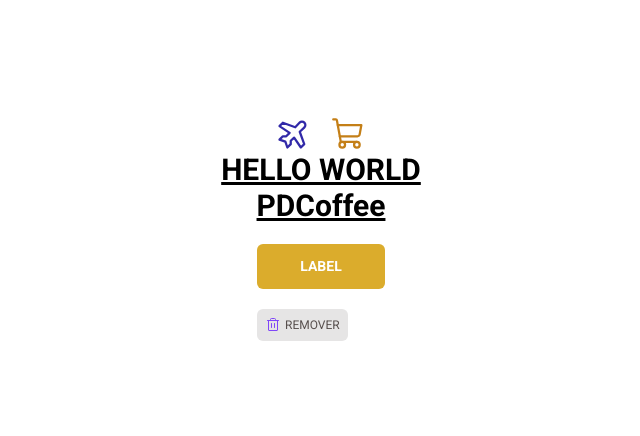
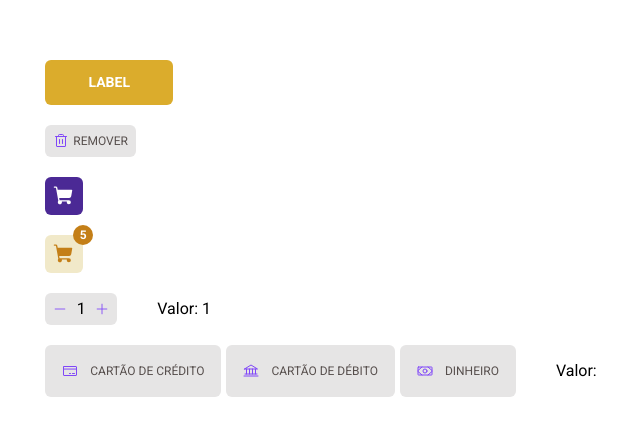
Before and after one commit to alex-britto/PDCoffe, a React (Vite) app: page / in a window 1280 px wide. Shown: the part 172-608 px from the top of the page, without its empty margins (319-959 px from the left). Built offline with nearby package versions, Linux system fonts and the light colour scheme.

Commit message:
feat: added NumberInput and SelectInput components

```diff
--- a/src/App.tsx
+++ b/src/App.tsx
@@ -1,16 +1,36 @@
-import { AirplaneTilt, ShoppingCart } from "phosphor-react";
+import { useState } from "react";
 import Button from "./shared/components/Button";
-import defaultTheme from "./styles/themes/defaultTheme";
+import CartButton from "./shared/components/CartButton";
+import NumberInput from "./shared/components/NumberInput";
+import SelectInput, { SelectOptionType } from "./shared/components/SelectInput";
 
 function App() {
+	const [numberInputValue, setNumberInputValue] = useState<number>();
+	const [selectInputValue, setSelectInputValue] = useState<string>();
+
+	const selectInputOptions: SelectOptionType[] = [
+		{
+			id: "1",
+			label: "CARTÃO DE CRÉDITO",
+			value: "1",
+			iconName: "CreditCard",
+		},
+		{
+			id: "2",
+			label: "CARTÃO DE DÉBITO",
+			value: "2",
+			iconName: "Bank",
+		},
+		{
+			id: "3",
+			label: "DINHEIRO",
+			value: "3",
+			iconName: "Money",
+		},
+	];
+
 	return (
 		<div className="flex flex-col justify-center items-center w-full h-screen mb-5">
-			<div className="flex flex-row gap-5 ">
-				<AirplaneTilt size={36} color="#3129a8" />
-				<ShoppingCart size={36} color={defaultTheme.colors.yellow.dark} />
-			</div>
-			<h1 className="text-3xl font-bold underline"> HELLO WORLD</h1>
-			<h1 className="text-3xl font-bold underline mb-5">PDCoffee</h1>
 			<div className="flex flex-col gap-5">
 				<Button className="w-32" variant="large">
 					LABEL
@@ -18,6 +38,25 @@ function App() {
 				<Button className="w-fit" leftIcon="Trash" variant="small">
 					REMOVER
 				</Button>
+				<CartButton />
+				<CartButton cartItemsQty={5} />
+				<div className="flex flex-row items-center">
+					<NumberInput
+						onChange={setNumberInputValue}
+						min={0}
+						max={10}
+						className="mr-10"
+					/>
+					<div>Valor: {numberInputValue}</div>
+				</div>
+				<div className="flex flex-row items-center">
+					<SelectInput
+						onChange={setSelectInputValue}
+						options={selectInputOptions}
+						className="mr-10"
+					/>
+					<div>Valor: {selectInputValue}</div>
+				</div>
 			</div>
 		</div>
 	);
--- /dev/null
+++ b/src/shared/components/Badge.tsx
@@ -0,0 +1,29 @@
+import styled, { css } from "styled-components";
+
+interface BadgeProps {
+	amount?: number;
+}
+
+const Badge = ({ amount }: BadgeProps) => {
+	return <StyledBadge amount={amount}>{amount}</StyledBadge>;
+};
+
+export default Badge;
+
+const StyledBadge = styled.div<BadgeProps>`
+	${({ theme, amount }) => css`
+		display: ${amount ? "flex" : "none"};
+		justify-content: center;
+		align-items: center;
+		position: absolute;
+		top: -10px;
+		right: -10px;
+		width: 20px;
+		height: 20px;
+		border-radius: 50%;
+		color: ${theme.colors.white};
+		background-color: ${theme.colors.yellow.dark};
+		font-weight: 700;
+		font-size: 12px;
+	`}
+`;
--- a/src/shared/components/Button.tsx
+++ b/src/shared/components/Button.tsx
@@ -1,6 +1,6 @@
 import { ButtonHTMLAttributes, ReactNode } from "react";
 import styled, { css, useTheme } from "styled-components";
-import Icons from "./Icons";
+import CustomIcon from "./CustomIcon";
 
 interface ButtonProps extends ButtonHTMLAttributes<HTMLButtonElement> {
 	children: ReactNode;
@@ -14,7 +14,7 @@ const Button = ({ children, variant, leftIcon, ...rest }: ButtonProps) => {
 	return (
 		<StyledButton variant={variant} {...rest}>
 			{leftIcon && (
-				<Icons
+				<CustomIcon
 					name="Trash"
 					size={16}
 					className="mr-1"
--- /dev/null
+++ b/src/shared/components/CartButton.tsx
@@ -0,0 +1,43 @@
+import { ButtonHTMLAttributes } from "react";
+import styled, { css } from "styled-components";
+import Badge from "./Badge";
+import CustomIcon from "./CustomIcon";
+
+interface CartButtonProps extends ButtonHTMLAttributes<HTMLButtonElement> {
+	cartItemsQty?: number;
+}
+
+const CartButton = ({ cartItemsQty, ...rest }: CartButtonProps) => {
+	return (
+		<CartButtonWrapper>
+			<Badge amount={cartItemsQty} />
+			<StyledCartButton cartItemsQty={cartItemsQty} {...rest}>
+				<CustomIcon name="Cart" weight="fill" size={22} />
+			</StyledCartButton>
+		</CartButtonWrapper>
+	);
+};
+
+export default CartButton;
+
+const CartButtonWrapper = styled.div`
+	position: relative;
+	width: fit-content;
+`;
+
+const StyledCartButton = styled.button<CartButtonProps>`
+	${({ theme, cartItemsQty }) => css`
+		color: ${cartItemsQty ? theme.colors.yellow.dark : theme.colors.white};
+		background-color: ${cartItemsQty
+			? theme.colors.yellow.light
+			: theme.colors.purple.dark};
+		border-radius: 6px;
+		padding: 8px;
+
+		&:hover {
+			background-color: ${cartItemsQty
+				? theme.colors.yellow.default
+				: theme.colors.purple.default};
+		}
+	`}
+`;
--- /dev/null
+++ b/src/shared/components/CustomIcon.tsx
@@ -0,0 +1,41 @@
+import {
+	Bank,
+	CreditCard,
+	IconProps,
+	Minus,
+	Money,
+	Plus,
+	ShoppingCart,
+	Trash,
+} from "phosphor-react";
+import styled from "styled-components";
+
+const icons = {
+	Trash: Trash,
+	Cart: ShoppingCart,
+	Minus: Minus,
+	Plus: Plus,
+	CreditCard: CreditCard,
+	Bank: Bank,
+	Money: Money,
+};
+
+export type Icons = keyof typeof icons;
+
+export interface CustomIconProps extends IconProps {
+	name: Icons;
+}
+
+const CustomIcon = ({ name, ...rest }: CustomIconProps) => {
+	const SelectedIcon = icons[name];
+
+	return (
+		<StyledIcon>
+			<SelectedIcon {...rest} />
+		</StyledIcon>
+	);
+};
+
+export default CustomIcon;
+
+const StyledIcon = styled.div<IconProps>``;
--- a/src/shared/components/Icons.tsx
+++ /dev/null
@@ -1,24 +0,0 @@
-import { IconProps, Trash } from "phosphor-react";
-import styled from "styled-components";
-
-const icons = {
-	Trash: Trash,
-};
-
-export interface CustomIconProps extends IconProps {
-	name: keyof typeof icons;
-}
-
-const Icon = ({ name, ...rest }: CustomIconProps) => {
-	const SelectedIcon = icons[name];
-
-	return (
-		<StyledIcon>
-			<SelectedIcon {...rest} />
-		</StyledIcon>
-	);
-};
-
-export default Icon;
-
-const StyledIcon = styled.div<IconProps>``;
--- /dev/null
+++ b/src/shared/components/NumberInput.tsx
@@ -0,0 +1,85 @@
+import { InputHTMLAttributes, useEffect, useRef, useState } from "react";
+import styled, { css, useTheme } from "styled-components";
+import CustomIcon from "./CustomIcon";
+
+interface NumberInputProps
+	extends Omit<InputHTMLAttributes<HTMLInputElement>, "onChange"> {
+	defaultValue?: number;
+	onChange: (value: number) => void;
+}
+
+const NumberInput = ({
+	min,
+	max,
+	onChange,
+	defaultValue = 1,
+	className,
+}: NumberInputProps) => {
+	const [value, setValue] = useState<number>(defaultValue);
+
+	const numberInputRef = useRef(null);
+	const theme = useTheme();
+
+	const onInputChangeHandler = (operation: "plus" | "minus") => {
+		if (operation === "plus") {
+			setValue((prevState) => (prevState === max ? prevState : prevState + 1));
+		}
+		if (operation === "minus") {
+			setValue((prevState) => (prevState === min ? prevState : prevState - 1));
+		}
+	};
+
+	useEffect(() => {
+		onChange(value);
+	}, [value]);
+
+	return (
+		<NumberInputWrapper className={className}>
+			<CustomIcon
+				name="Minus"
+				color={theme.colors.purple.default}
+				size={14}
+				onClick={() => onInputChangeHandler("minus")}
+				className="hover:cursor-pointer"
+			/>
+			<StyledNumberInput
+				defaultValue={defaultValue}
+				value={value}
+				min={0}
+				max={10}
+				ref={numberInputRef}
+				type="number"
+			/>
+			<CustomIcon
+				name="Plus"
+				color={theme.colors.purple.default}
+				size={14}
+				onClick={() => onInputChangeHandler("plus")}
+				className="hover:cursor-pointer"
+			/>
+		</NumberInputWrapper>
+	);
+};
+
+export default NumberInput;
+
+const NumberInputWrapper = styled.div`
+	${({ theme }) => css`
+		display: flex;
+		justify-content: center;
+		align-items: center;
+		background-color: ${theme.colors.base.button};
+		width: fit-content;
+		border-radius: 6px;
+		padding: 8px;
+		height: 32px;
+	`}
+`;
+const StyledNumberInput = styled.input`
+	${({ theme }) => css`
+		width: 20px;
+		text-align: center;
+		background-color: inherit;
+		margin: 0px 4px;
+	`}
+`;
--- /dev/null
+++ b/src/shared/components/SelectInput.tsx
@@ -0,0 +1,93 @@
+import { HTMLAttributes, useEffect, useState } from "react";
+import styled, { css, useTheme } from "styled-components";
+import CustomIcon, { Icons } from "./CustomIcon";
+
+export type SelectOptionType = {
+	id: string;
+	label: string;
+	value: string;
+	iconName: Icons;
+};
+
+interface SelectInputProps
+	extends Omit<HTMLAttributes<HTMLDivElement>, "onChange"> {
+	options: SelectOptionType[];
+	onChange: (value: string) => void;
+}
+
+const SelectInput = ({ options, onChange, ...rest }: SelectInputProps) => {
+	const [value, setValue] = useState<string>();
+
+	const theme = useTheme();
+
+	useEffect(() => {
+		value && onChange(value);
+	}, [value]);
+
+	const onChangeHandler = (id: string) => {
+		setValue(id);
+	};
+
+	return (
+		<StyledSelectInput {...rest}>
+			{options.map((option) => (
+				<CustomOption
+					key={option.id}
+					isSelected={option.id === value}
+					onClick={() => onChangeHandler(option.id)}
+				>
+					<CustomIcon
+						size={16}
+						name={option.iconName}
+						color={theme.colors.purple.default}
+					/>
+					{option.label}
+				</CustomOption>
+			))}
+		</StyledSelectInput>
+	);
+};
+
+export default SelectInput;
+
+interface CustomOptionProps {
+	isSelected: boolean;
+}
+
+const CustomOption = styled.div<CustomOptionProps>`
+	${({ theme, isSelected }) => css`
+		padding: 16px;
+		border-radius: 6px;
+		display: flex;
+		justify-content: center;
+		align-items: center;
+		gap: 12px;
+		font-weight: 400;
+		font-size: 12px;
+		border: transparent 1px solid;
+
+		${isSelected &&
+		css`
+			border: ${theme.colors.purple.default} 1px solid;
+			color: ${theme.colors.base.text};
+			background-color: ${theme.colors.purple.light};
+		`}
+
+		${!isSelected &&
+		css`
+			color: ${theme.colors.base.text};
+			background-color: ${theme.colors.base.button};
+			&:hover {
+				background-color: ${theme.colors.base.hover};
+			}
+		`}
+	`}
+`;
+
+const StyledSelectInput = styled.div`
+	${({ theme }) => css`
+		display: flex;
+		gap: 5px;
+		cursor: pointer;
+	`}
+`;
--- a/src/styles/index.css
+++ b/src/styles/index.css
@@ -5,3 +5,14 @@
 * {
 	font-family: "Roboto", sans-serif;
 }
+
+input[type="number"] {
+	-webkit-appearance: textfield;
+	-moz-appearance: textfield;
+	appearance: textfield;
+}
+
+input[type="number"]::-webkit-inner-spin-button,
+input[type="number"]::-webkit-outer-spin-button {
+	-webkit-appearance: none;
+}
```
